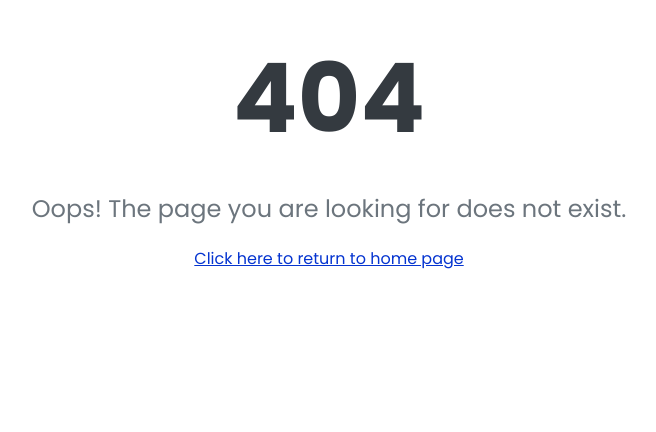
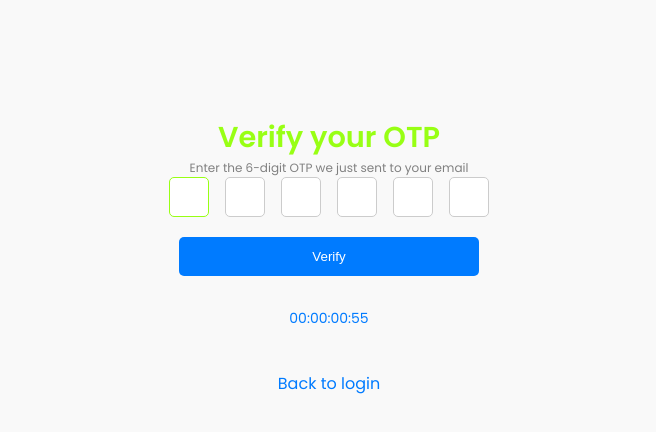
Before and after one commit to xhair2003/SmartFitAndYoga, a React (Create React App) app in the folder client/: page /verify-otp in a window 1280 px wide. Before the commit this address had no page. Shown: the part 144-576 px from the top of the page, without its empty margins (311-967 px from the left). Built offline with nearby package versions, Linux system fonts and the light colour scheme.

Commit message:
Add UI forgot-password

```diff
--- a/client/package.json
+++ b/client/package.json
@@ -9,11 +9,13 @@
     "@testing-library/user-event": "^13.5.0",
     "framer-motion": "^11.11.9",
     "react": "^18.3.1",
+    "react-countdown": "^2.3.6",
     "react-dom": "^18.3.1",
     "react-icons": "^5.3.0",
     "react-matrix-parallax": "^2.1.5",
     "react-router-dom": "^6.27.0",
     "react-scripts": "^5.0.1",
+    "react-toastify": "^10.0.6",
     "styled-components": "^6.1.13",
     "web-vitals": "^2.1.4"
   },
--- /dev/null
+++ b/client/src/pages/AuthPage/Auth.css
@@ -0,0 +1,5 @@
+input[type="number"]::-webkit-inner-spin-button,
+input[type="number"]::-webkit-outer-spin-button {
+  -webkit-appearance: none;
+  margin: 0;
+}
--- /dev/null
+++ b/client/src/pages/AuthPage/AuthStyles.js
@@ -0,0 +1,130 @@
+import styled from 'styled-components';
+
+export const Container = styled.div`
+  padding: 40px;
+  display: flex;
+  flex-direction: column;
+  align-items: center;
+  justify-content: center;
+  min-height: 100vh;
+  background-color: #f9f9f9;
+  border-radius: 10px;
+  box-shadow: 0 4px 20px rgba(0, 0, 0, 0.1);
+`;
+
+export const Title = styled.h2`
+  color: #98FF14;
+  font-size: 1.8rem;
+  font-weight: 600;
+`;
+
+export const Subtitle = styled.p`
+  color: gray;
+  font-size: 12px;
+`;
+
+export const OtpContainer = styled.div`
+  display: flex;
+  justify-content: center;
+  align-content: center;
+  width: 100%;
+  gap: 1rem;
+  text-align: center;
+`;
+
+export const OtpInput = styled.input`
+  width: 40px;
+  height: 40px;
+  text-align: center;
+  font-size: 18px;
+  border: 1px solid #ccc;
+  border-radius: 5px;
+  margin: 0;
+  font-weight: 600;
+  transition: border-color 0.3s;
+
+  &:focus {
+    border-color: #98FF14;
+    outline: none;
+  }
+
+  &:disabled {
+    background-color: #f0f0f0;
+  }
+`;
+
+export const Input = styled.input`
+  margin-top: 8px;
+  padding: 12px 16px;
+  width: 100%;
+  max-width: 400px;
+  outline: none;
+  border: 1px solid #ccc;
+  border-radius: 4px;
+  transition: border-color 0.2s;
+  text-align: left;
+
+  &::placeholder {
+    color: #000;
+    opacity: 1;
+  }
+
+  &:focus {
+    border-color: #98FF14;
+    outline: none;
+  }
+`;
+
+
+export const Button = styled.button`
+  background-color: ${(props) => (props.secondary ? '#ccc' : '#007BFF')};
+  color: ${(props) => (props.secondary ? '#333' : 'white')};
+  margin-top: 20px;
+  padding: 12px 25px;
+  border: none;
+  border-radius: 5px;
+  cursor: pointer;
+  transition: background-color 0.3s;
+  width: 100%;
+  max-width: 300px;
+
+  &:hover {
+    background-color: ${(props) =>
+      props.secondary ? '#888' : '#0056b3'};
+  }
+
+  &:disabled {
+    background-color: #ccc;
+    cursor: not-allowed;
+  }
+`;
+
+export const Timer = styled.div`
+  color: #007BFF;
+  font-size: 14px;
+  padding: 1rem 0;
+`;
+
+export const Link = styled.a`
+  display: block;
+  margin-top: 10px;
+  color: #007BFF;
+  text-decoration: none;
+
+  &:hover {
+    text-decoration: underline;
+  }
+`;
+
+export const ErrorMessage = styled.p`
+  color: #e74c3c;
+  font-size: 14px;
+  margin-top: 15px;
+  text-align: center;
+`;
+
+export const ItemContainer = styled.div`
+  display: flex;
+  flex-direction: column;
+
+`;
--- /dev/null
+++ b/client/src/pages/AuthPage/ForgotPasswordPage.jsx
@@ -0,0 +1,35 @@
+import React, { useState } from 'react';
+import * as Components from './AuthStyles';
+import { useNavigate } from "react-router-dom";
+
+const ForgotPasswordPage = () => {
+  const navigate = useNavigate();
+  const [email, setEmail] = useState('');
+
+  const submitHandler = (event) => {
+    event.preventDefault();
+    console.log('Sending OTP to:', email);
+    navigate('/verify-otp');
+  };
+
+  return (
+    <Components.Container>
+      <Components.Title>Forgot your password</Components.Title>
+      <Components.Subtitle>Enter your registered email we will send a 6-digit OTP</Components.Subtitle>
+        <Components.ItemContainer>
+          Email *
+          <Components.Input
+            type="email"
+            value={email}
+            onChange={(e) => setEmail(e.target.value)}
+            placeholder="enter your email"
+            required
+          />
+        </Components.ItemContainer>
+        <Components.Button onClick={submitHandler} href="/verify-otp">Send OTP</Components.Button>
+      <Components.Link href="/login">Back to login</Components.Link>
+    </Components.Container>
+  );
+};
+
+export default ForgotPasswordPage;
--- /dev/null
+++ b/client/src/pages/AuthPage/Timer.jsx
@@ -0,0 +1,13 @@
+import React from 'react'
+import Countdown from 'react-countdown';
+import * as Components from './AuthStyles';
+
+const Timer = () => {
+  return (
+    <Components.Timer>
+      <Countdown date={Date.now() + 1*60*1000} />
+    </Components.Timer>
+  )
+}
+
+export default Timer
--- /dev/null
+++ b/client/src/pages/AuthPage/UpdatePasswordPage.jsx
@@ -0,0 +1,50 @@
+import React, { useState } from 'react';
+import * as Components from './AuthStyles';
+import { useNavigate } from "react-router-dom";
+
+const UpdatePasswordPage = () => {
+    const navigate = useNavigate();
+    const [password, setPassword] = useState('');
+    const [confirmPassword, setConfirmPassword] = useState('');
+
+    const passwordChange = (event) => {
+        setPassword(event.target.value);
+    };
+    const confirmPasswordChange = (event) => {
+        setConfirmPassword(event.target.value);
+    };
+
+    const submitHandler = (event) => {
+        event.preventDefault();
+        console.log(password, confirmPassword);
+        navigate('/login');
+    };
+    return (
+        <Components.Container>
+            <Components.Title>New Password</Components.Title>
+            <Components.Subtitle>Enter the 6-digit password</Components.Subtitle>
+            <Components.ItemContainer>
+                Password *
+                <Components.Input
+                    type="text"
+                    value={password}
+                    onChange={passwordChange}
+                    placeholder="new password"
+                    required
+                />
+                Confirm Password *
+                <Components.Input
+                    type="text"
+                    value={confirmPassword}
+                    onChange={confirmPasswordChange}
+                    placeholder="confirm password"
+                    required
+                />
+            </Components.ItemContainer>
+            <Components.Button onClick={submitHandler} href="/login">Update Password</Components.Button>
+            <Components.Link href="/login">Back to login</Components.Link>
+        </Components.Container>
+    );
+};
+
+export default UpdatePasswordPage;
--- /dev/null
+++ b/client/src/pages/AuthPage/VerifyOtpPage.jsx
@@ -0,0 +1,91 @@
+// client/src/pages/VerifyOtpPage/VerifyOtpPage.jsx
+import React, { useState, useEffect, useRef } from 'react';
+import * as Components from './AuthStyles';
+import './Auth.css';
+import Timer from './Timer';
+import { useNavigate } from "react-router-dom";
+
+const VerifyOtpPage = () => {
+  const navigate = useNavigate();
+
+  const ref1 = useRef(null);
+  const ref2 = useRef(null);
+  const ref3 = useRef(null);
+  const ref4 = useRef(null);
+  const ref5 = useRef(null);
+  const ref6 = useRef(null);
+
+  const inputRef = [ref1, ref2, ref3, ref4, ref5, ref6];
+
+  const [otp1, setOtp1] = useState('');
+  const [otp2, setOtp2] = useState('');
+  const [otp3, setOtp3] = useState('');
+  const [otp4, setOtp4] = useState('');
+  const [otp5, setOtp5] = useState('');
+  const [otp6, setOtp6] = useState('');
+
+  const otpArray = [setOtp1, setOtp2, setOtp3, setOtp4, setOtp5, setOtp6];
+
+  //const [timer, setTimer] = useState(60); // 60 seconds countdown
+
+  useEffect(() => {
+    if (ref1.current) {
+      ref1.current.focus();
+    }
+
+  }, []);
+
+  const inputChange = (event, location) => {
+    if (location < 5 && event.target.value) {
+      inputRef[location + 1].current.focus();
+    }
+    otpArray[location](event.target.value);
+  };
+
+  const submitOtp = (event) => {
+    event.preventDefault();
+    console.log(otp1, otp2, otp3, otp4, otp5, otp6);
+    navigate('/update-password');
+
+  };
+
+  return (
+    <Components.Container>
+      <Components.Title>Verify your OTP</Components.Title>
+      <Components.Subtitle>Enter the 6-digit OTP we just sent to your email</Components.Subtitle>
+
+      <Components.OtpContainer>
+        {inputRef.map((item, index) => (
+          <Components.OtpInput
+            required
+            key={index}
+            ref={item}
+            onChange={(event) => inputChange(event, index)}
+            onKeyDown={(event) => {
+              if (event.key === 'Backspace') {
+                if (event.target.value === '' && index > 0) {
+                  // Nếu ô hiện tại trống và không phải ô đầu tiên
+                  inputRef[index - 1].current.focus();
+                }
+              }
+            }}
+            onInput={(event) => {
+              const value = event.target.value;
+              if (value.length > 1) {
+                event.target.value = value.slice(0, 1);
+              }
+            }}
+            type="number"
+          />
+        ))}
+      </Components.OtpContainer>
+      <Components.Button onClick={submitOtp} href="/update-password">Verify</Components.Button>
+      <Components.Timer>
+        <Timer/>
+      </Components.Timer>
+      <Components.Link href="/login">Back to login</Components.Link>
+    </Components.Container>
+  );
+}
+
+export default VerifyOtpPage;
--- a/client/src/pages/LoginPage/LoginPage.jsx
+++ b/client/src/pages/LoginPage/LoginPage.jsx
@@ -4,6 +4,7 @@ import { FaGooglePlusG, FaFacebookF } from 'react-icons/fa';
 import { FaXTwitter } from "react-icons/fa6";
 import './LoginPage.css';
 import { useNavigate } from "react-router-dom";
+import { toast } from 'react-toastify';
 
 const LoginPage = () => {
     const navigate = useNavigate();
@@ -50,7 +51,6 @@ const LoginPage = () => {
     };
 
     const handleSignin = async () => {
-        navigate('/home');
         try {
             const response = await fetch("http://localhost:5000/api/auth/signin", {
                 method: "POST",
@@ -65,13 +65,14 @@ const LoginPage = () => {
             const data = await response.json();
             console.log("Response data:", data);
             if (response.ok) {
-                alert("Sign in successful!");
+                toast.success("Sign in successful!");
+                navigate('/home');
             } else {
-                alert(data.error || "Sign in failed.");
+                alert(data.error || "Đăng nhập thất bại.");
             }
         } catch (error) {
             console.error("Signin error:", error);
-            alert("An error occurred during signin.");
+            alert("Đã xảy ra lỗi trong quá trình đăng nhập.");
         }
     };
 
@@ -132,7 +133,7 @@ const LoginPage = () => {
                             name='password'
                             onChange={handleInputChange}
                         />
-                        <Components.Anchor href='#'>Forgot your password?</Components.Anchor>
+                        <Components.Anchor href='#' onClick={() => navigate('/forgot-password')}>Forgot your password?</Components.Anchor>
                         <Components.Button onClick={handleSignin}>Sign In</Components.Button>
                     </Components.Form>
                 </Components.SignInContainer>
@@ -143,7 +144,7 @@ const LoginPage = () => {
                         <Components.LeftOverlayPanel signinIn={signIn}>
                             <Components.Title>Welcome Back!</Components.Title>
                             <Components.Paragraph>Enter your personal details to use all site features</Components.Paragraph>
-                            <Components.GhostButton onClick={(handleSignin) => toggle(true)}>Sign In</Components.GhostButton>
+                            <Components.GhostButton onClick={() => toggle(true)}>Sign In</Components.GhostButton>
                         </Components.LeftOverlayPanel>
 
                         <Components.RightOverlayPanel signinIn={signIn}>
--- a/client/src/routes/index.js
+++ b/client/src/routes/index.js
@@ -4,6 +4,9 @@ import ErrorPage from "../pages/ErrorPage/ErrorPage.jsx";
 import HomePage from "../pages/HomePage/HomePage.jsx";
 import AboutPage from "../pages/AboutPage/AboutPage.jsx";
 import NutritionPlan from "../pages/NutritionPlansPage/NutritionPlan.jsx";
+import ForgotPassword from "../pages/AuthPage/ForgotPasswordPage.jsx";
+import VerifyOtpPage from "../pages/AuthPage/VerifyOtpPage.jsx";
+import UpdatePasswordPage from "../pages/AuthPage/UpdatePasswordPage.jsx";
 
 export const routes = [
     {
@@ -18,26 +21,36 @@ export const routes = [
     },
     {
         id: 3,
-        path: '/',
-        page: HomePage,
+        path: '/forgot-password',
+        page: ForgotPassword,
     },
     {
         id: 4,
+        path: '/verify-otp',
+        page: VerifyOtpPage,
+    },
+    {
+        id: 5,
+        path: '/update-password',
+        page: UpdatePasswordPage,
+    },
+    {
+        id: 6,
         path: '/home',
         page: HomePage,
     },
     {
-        id: 5,
+        id: 7,
         path: '/about',
         page: AboutPage,
     },
     {
-        id: 6,
+        id: 8,
         path: '/plans',
         page: NutritionPlan,
     },
     {
-        id: 8,
+        id: 9,
         path: '*',
         page: ErrorPage,
     },
```
Also changed, not shown: 1 other file (tests, documents, lock files or other folders).
